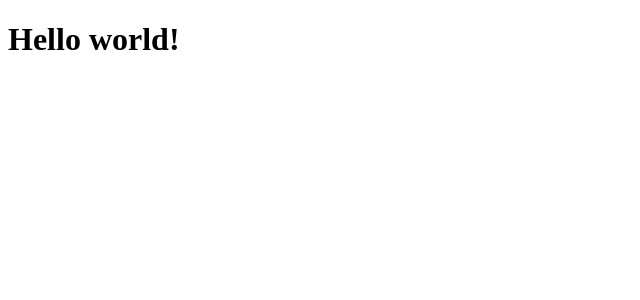
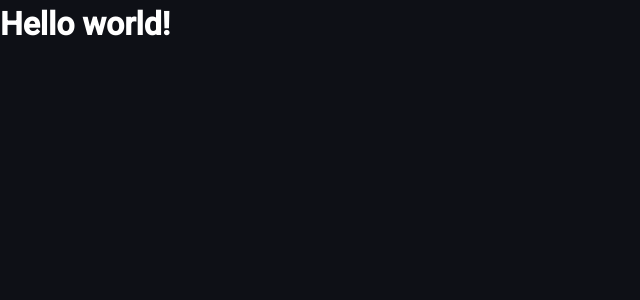
Before and after one commit to fdukat/fdukat.com, a Next.js app: page / in a window 1280 px wide. Shown: the top 300 px of the page, without its empty margins (0-640 px from the left). Built offline with nearby package versions, Linux system fonts and the light colour scheme.

Commit message:
implement roboto as a primary font

```diff
--- a/pages/_app.tsx
+++ b/pages/_app.tsx
@@ -1,5 +1,19 @@
 import type { AppProps } from 'next/app';
 
+import { Roboto } from 'next/font/google';
+
+import '../styles/reset.css';
+import '../styles/global.css';
+
+const roboto = Roboto({
+  weight: ['100', '300', '400', '500'],
+  subsets: ['latin'],
+});
+
 export default function App({ Component, pageProps }: AppProps) {
-  return <Component {...pageProps} />;
+  return (
+    <main className={roboto.className}>
+      <Component {...pageProps} />
+    </main>
+  );
 }
```
